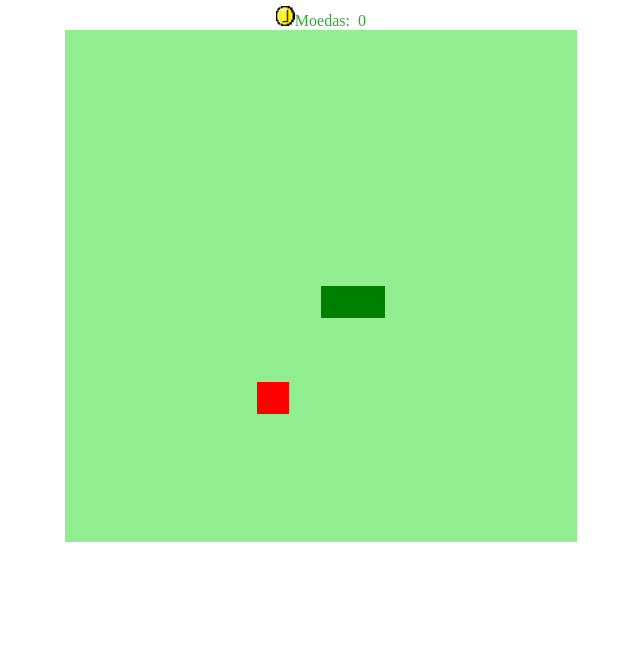
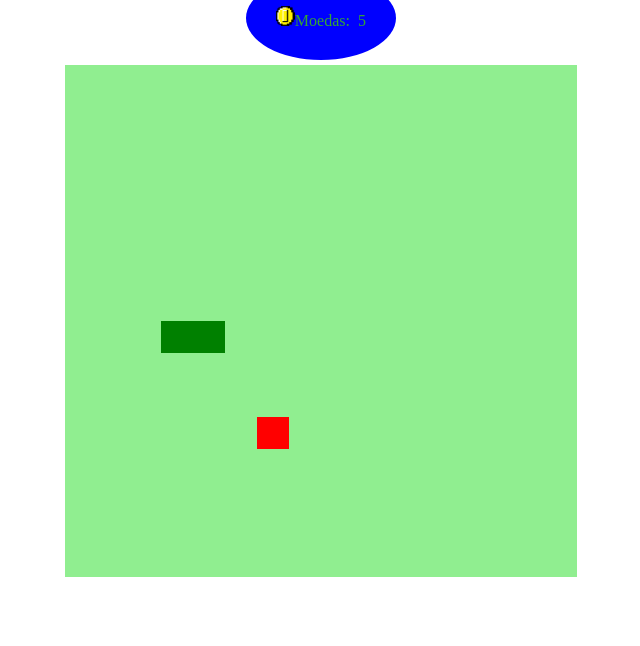
Before and after one commit to CarlosDevSys/BootCampHtmlDio-SnakeGame, a plain HTML site: page index.html in a window 1280 px wide. Shown: the part 154-800 px from the top of the page, without its empty margins (295-935 px from the left). Drawn offline with Linux system fonts and the light colour scheme.

Commit message:
Implementado a pontuação dinamica e velocidade dinamica que aumenta conforme pontuação aumenta

```diff
--- a/index.html
+++ b/index.html
@@ -12,7 +12,7 @@
      <h1>SNAKE GAME</h1>
      <header id="cabecalho-principal">
          <div id="pontuacao-game">
-             <img src="img/moeda.png" height="20px" alt="moeda" srcset="">Moedas:&nbsp;&nbsp;<span id="pontuacao-atual">0</span>
+             <img src="img/moeda.png" height="20px" alt="moeda" srcset="">Moedas:&nbsp;&nbsp;<span id="pontuacao-atual"></span>
          </div>
 
      </header>
--- a/script.js
+++ b/script.js
@@ -1,6 +1,8 @@
 let canvas = document.getElementById("snake"); //criar elemento que irá rodar o jogo
 let context = canvas.getContext("2d"); //....
 let box = 32;
+let pontos = 0;
+let velocidade = 500;
 let snake = []; //criar cobrinha como lista, já que ela vai ser uma série de coordenadas, que quando pintadas, criam os quadradinhos
 snake[0] ={
     x: 8 * box,
@@ -11,10 +13,10 @@ let food ={
     x: Math.floor(Math.random() * 15 + 1) * box,
     y: Math.floor(Math.random() * 15 + 1) * box
 }
-
+//desenha o retângulo usando x e y e a largura e altura setadas
 function criarBG(){
     context.fillStyle = "lightgreen";
-    context.fillRect(0, 0, 16*box, 16*box); //desenha o retângulo usando x e y e a largura e altura setadas
+    context.fillRect(0, 0, 16*box, 16*box);
 }
 
 function criarCobrinha (){
@@ -27,6 +29,7 @@ function criarCobrinha (){
 function drawFood (){
     context.fillStyle = "red";
     context.fillRect(food.x, food.y, box, box);
+
 }
 
 //quando um evento acontece, detecta e chama uma função
@@ -42,14 +45,16 @@ function update(event){
 function iniciarJogo(){
 
     if(snake[0].x > 15*box && direction == "right") snake[0].x = 0;
-    if(snake[0].x < 0 && direction == 'left') snake[0].x = 16 * box;
+    if(snake[0].x < 0 && direction == 'left') snake[0].x = 15 * box;
     if(snake[0].y > 15*box && direction == "down") snake[0].y = 0;
-    if(snake[0].y < 0 && direction == 'up') snake[0].y = 16 * box;
+    if(snake[0].y < 0 && direction == 'up') snake[0].y = 15 * box;
 
     for(i = 1; i < snake.length; i++){
-        if(snake[0].x == snake[i].x && snake[0].y == snake[i].y){
+        if(snake[0].x === snake[i].x && snake[0].y === snake[i].y){
             clearInterval(jogo);
             alert('Game Over :(');
+           iniciarJogo();
+
         }
     }
 
@@ -70,6 +75,10 @@ function iniciarJogo(){
     }else{
         food.x = Math.floor(Math.random() * 15 +1) * box;
         food.y = Math.floor(Math.random() * 15 +1) * box;
+        pontos += 5;
+        document.getElementById("pontuacao-atual").innerHTML = pontos;
+        velocidade--;
+        jogo = setInterval(iniciarJogo, velocidade);
     }
 
     let newHead ={
@@ -80,4 +89,4 @@ function iniciarJogo(){
     snake.unshift(newHead); //método unshift adiciona como primeiro quadradinho da cobrinha
 }
 
-let jogo = setInterval(iniciarJogo, 100);
+let jogo = setInterval(iniciarJogo,velocidade);
--- a/style.css
+++ b/style.css
@@ -8,3 +8,11 @@ body{
     background-color:white;
     color: rgb(52, 165, 52);
 }
+
+#pontuacao-game{
+    background-color: blue;
+    align-items: center;
+    margin: 5px;
+    padding:30px;
+    border-radius: 50%;
+    }
```
